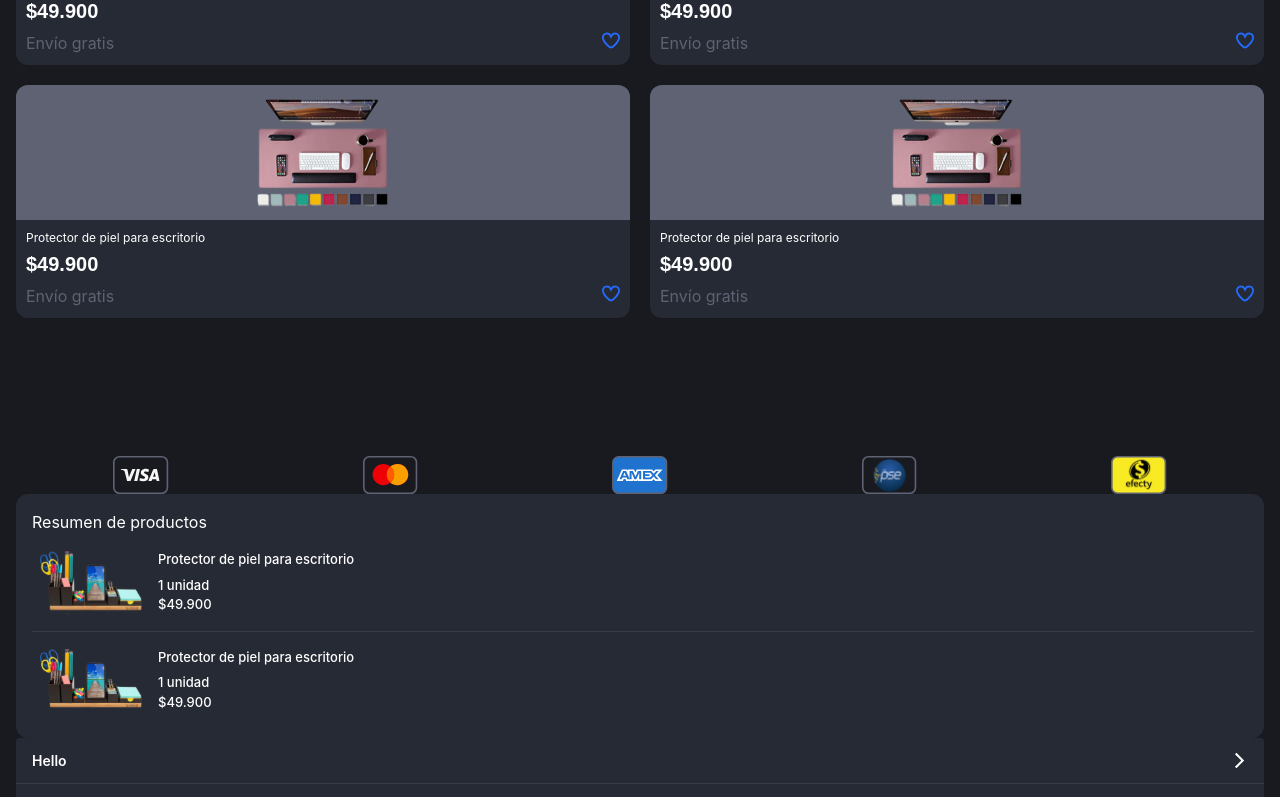
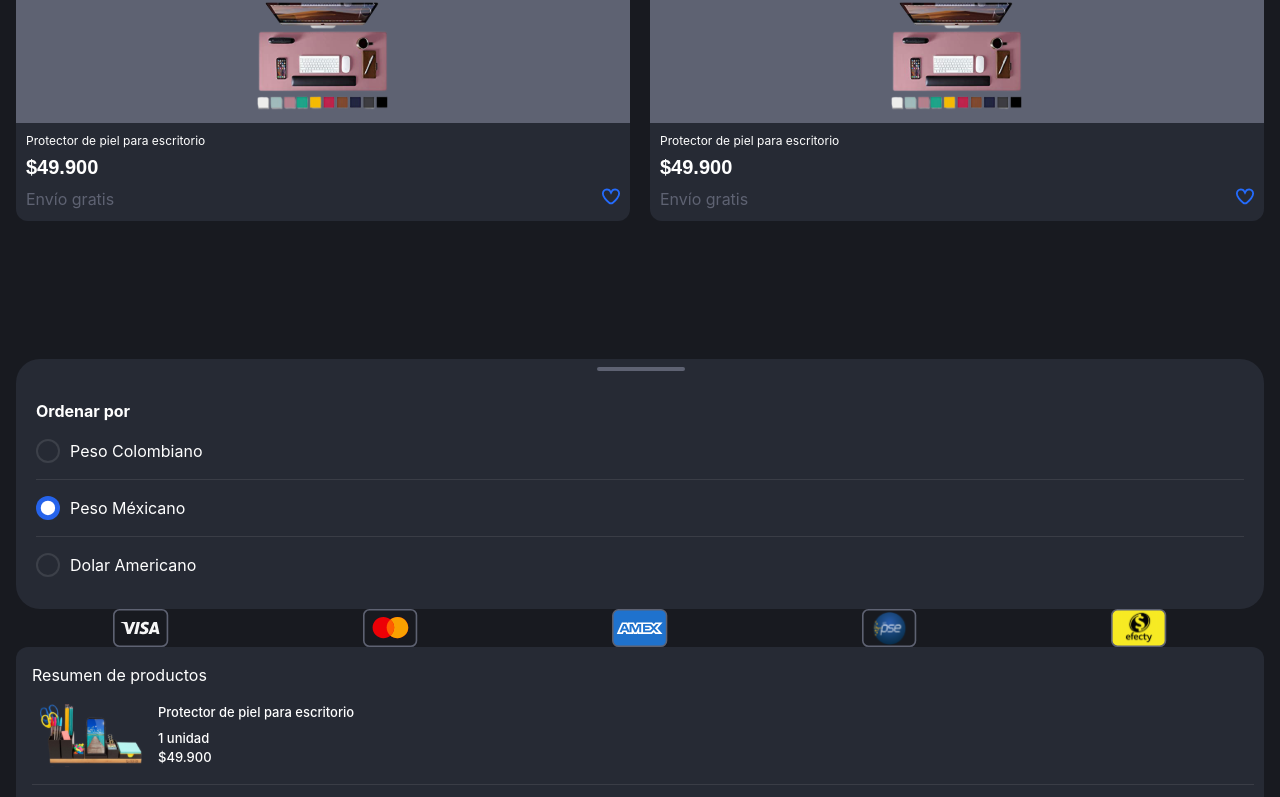
Before and after one commit to jipeek/the-olympia-challenge-frontend, a React (Create React App) app: page /home in a window 1280 px wide. Shown: the part 1764-2561 px from the top of the page. Built offline with nearby package versions, Linux system fonts and the light colour scheme.

Commit message:
OrderByModal done

```diff
--- a/src/features/home/HomeScreen.jsx
+++ b/src/features/home/HomeScreen.jsx
@@ -63,8 +63,7 @@ const HomeScreen= () =>{
                     </div>
                 </div>
 
-                <RadioSelect text="Peso Colombiano"  />
-                <RadioSelect text="Peso Méxicano" checked="checked"  />
+
             </div>
 
 
@@ -112,6 +111,15 @@ const HomeScreen= () =>{
             </div>
 
             <div className="container mx-auto px-4">
+            <div className="OrderByModal relative bg-background02 rounded-double pt-10 px-5 pb-8">
+                    <div className="Global-line"></div>
+                    <div className="OrderByModal__content">
+                        <span className="text-white text-medium font-bold">Ordenar por</span>
+                        <RadioSelect text="Peso Colombiano"  />
+                        <RadioSelect text="Peso Méxicano" checked="checked"  />
+                        <RadioSelect text="Dolar Americano"  />
+                    </div>
+                </div>
                 <div className="flex flex-row justify-around ">
                     <TypeCards img={Visa} />
                     <TypeCards img={Mastercard} />
--- a/src/index.css
+++ b/src/index.css
@@ -62,3 +62,14 @@
 /* body {
   background-color: #181A20;
 } */
+
+.Global-line {
+  position: absolute;
+  width: 88px;
+  height: 4px;
+  left: calc(50% - 88px/2 + 0.5px);
+  top: 8px;
+
+  background: #5E6272;
+  border-radius: 100px;
+}
```
